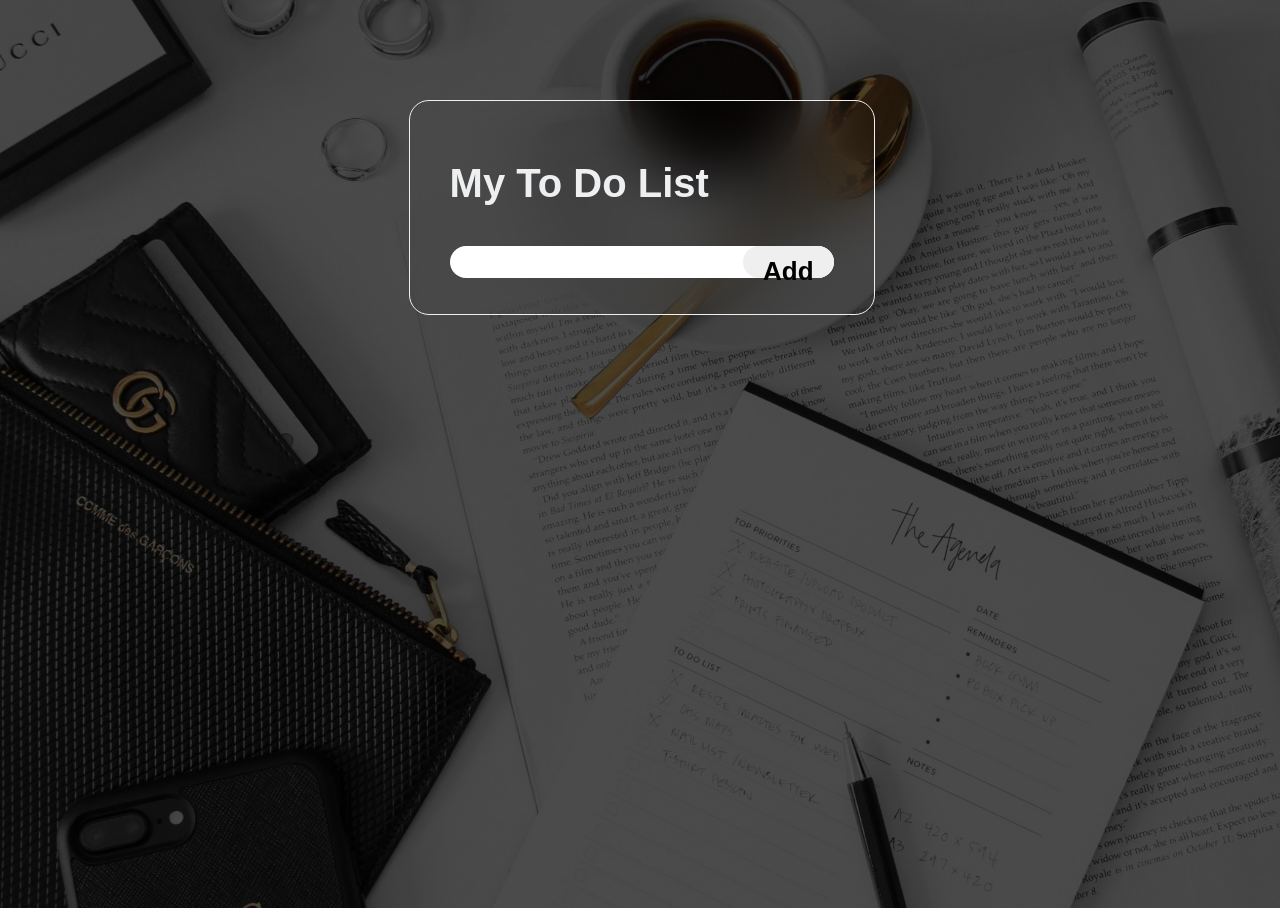
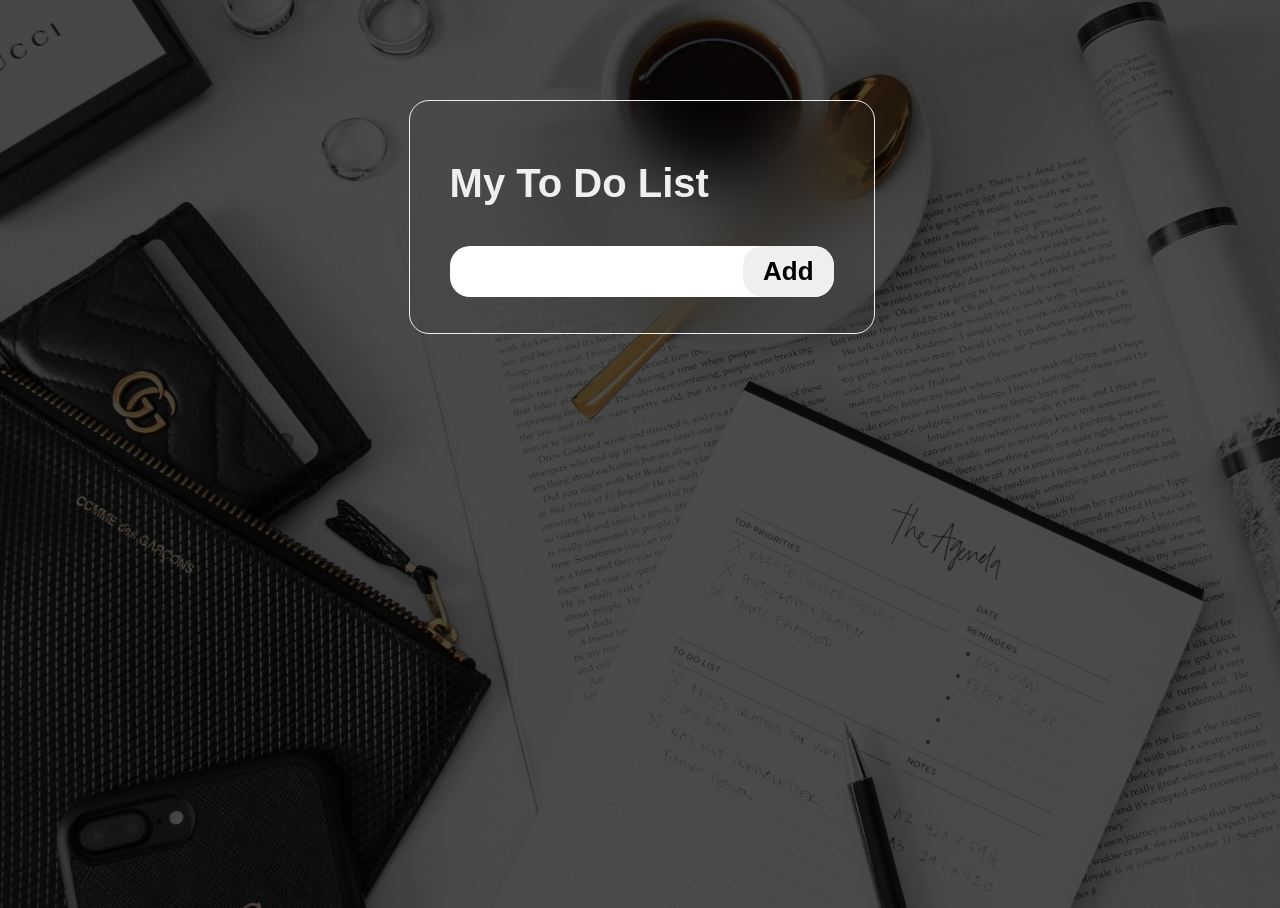
Before and after one commit to TheStanOrz/ToDoList-localStorage, a plain HTML site: page index.html in a window 1280 px wide. Drawn offline with Linux system fonts and the light colour scheme.

Commit message:
fix : 跑版

```diff
--- a/style.css
+++ b/style.css
@@ -31,7 +31,6 @@ body{
     display: flex;
     justify-content: space-between;
     width: 100%;
-    height: 4vh;
 }
 .input-wrapper input{
     font-size: 26px;
```
